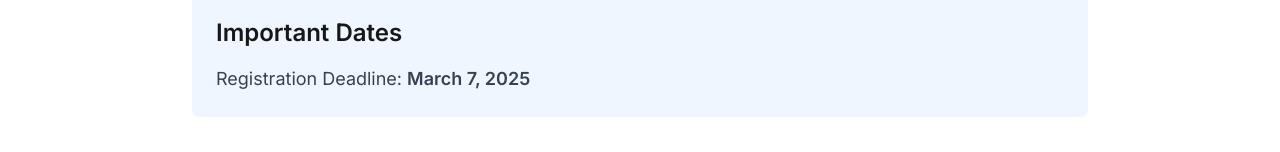
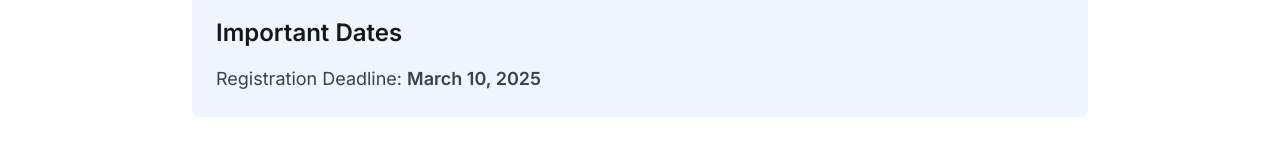
Before and after one commit to mars-knowsnothing/alma-workshop, a Next.js app: page /registration in a window 1280 px wide. Shown: the part 223-375 px from the top of the page. Built offline with nearby package versions, Linux system fonts and the light colour scheme.

Commit message:
1. udpate registration end date

```diff
--- a/src/app/registration/page.tsx
+++ b/src/app/registration/page.tsx
@@ -10,7 +10,7 @@ export default function Registration() {
           <section className="bg-blue-50 p-6 rounded-lg">
             <h2 className="text-2xl font-semibold mb-4">Important Dates</h2>
             <p className="text-lg text-gray-700">
-              Registration Deadline: <span className="font-semibold">March 7, 2025</span>
+              Registration Deadline: <span className="font-semibold">March 10, 2025</span>
             </p>
           </section>
 
```
